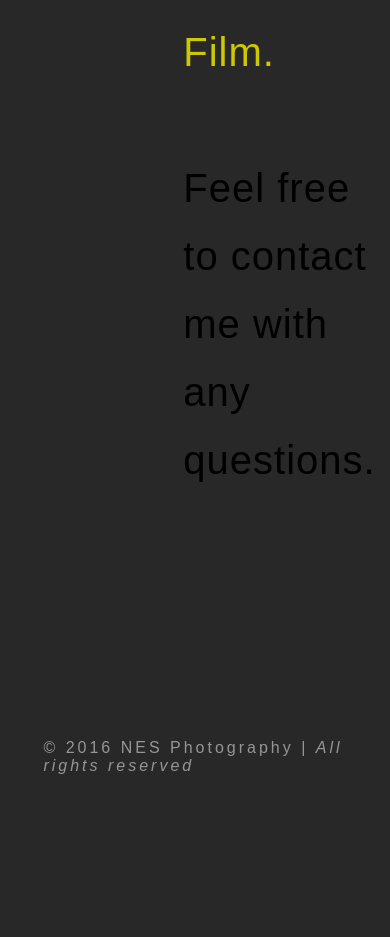
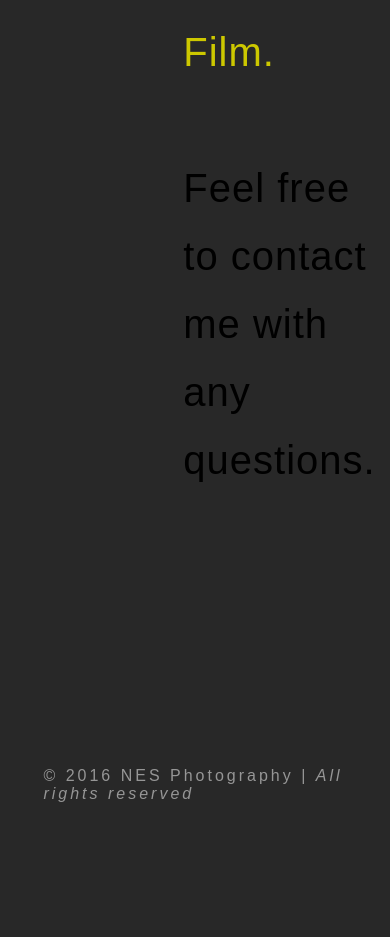
Before and after one commit to nesphotography/nesphotography.github.io, a plain HTML site: page index.html in a window 390 px wide. Shown: the part 3079-4016 px from the top of the page. Before the commit the page ends 3866 px from the top, so only its background shows below. Drawn offline with nearby package versions, Linux system fonts and the light colour scheme; a script that the page names is missing.

Commit message:
11.01
Mobile: changed footer to be visible above navbar

```diff
--- a/css2.css
+++ b/css2.css
@@ -142,3 +142,9 @@
             padding-top: 5px;
             margin-top: 0;
         }
+
+        #footer p {
+            padding-top: 40px;
+            vertical-align: top;
+            height: 210px;
+        }
--- a/index.html
+++ b/index.html
@@ -208,7 +208,7 @@
         </div>
     </div>-->
     <div id = "footer">
-        <p style="vertical-align: middle;">&copy; 2016 NES Photography | <i>All rights reserved</i></p>
+        <p>&copy; 2016 NES Photography | <i>All rights reserved</i></p>
     </div>
 </div>
     <script src="dist/js/lightbox.js"></script>
@@ -299,7 +299,7 @@ $('.link').click(function() {
     wh = $(window).height();
     am = wh*.17;
 
-$(window).on("load resize scroll",function(e) {
+$(window).on("load resize scroll orientationchange",function(e) {
     if ( isMobile == true || $(window).width() < 950){
       /*nv.css({
             "position" : "fixed",
```
